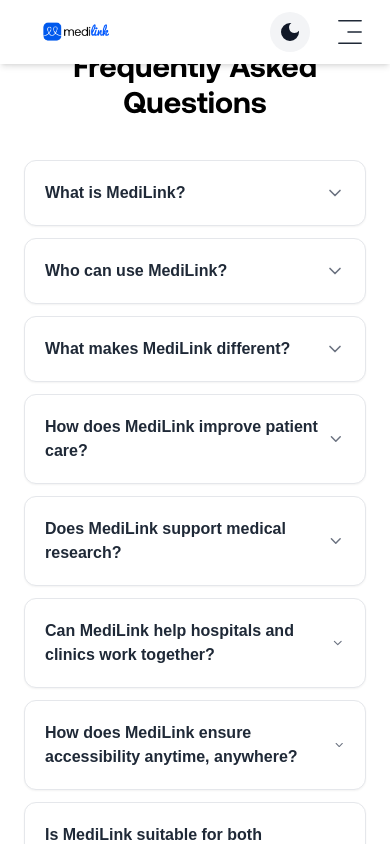
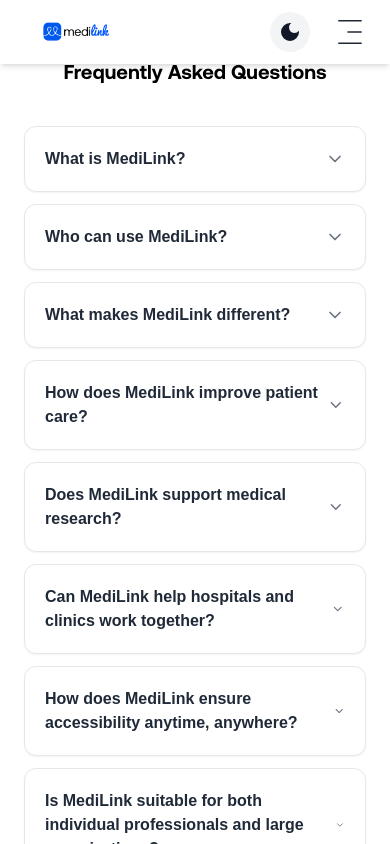
Before and after one commit to medilinkcare/medilink-web-app, a React (Vite) app: page /faq in a window 390 px wide. Shown: the top 844 px of the page. Built offline with nearby package versions, Linux system fonts and the light colour scheme; a web font is replaced by a local one.

Commit message:
herosection

```diff
--- a/src/components/FAQPage.jsx
+++ b/src/components/FAQPage.jsx
@@ -18,11 +18,11 @@
 
   return (
     <div className="w-full py-5 sm:px-16 dark:bg-gray-950 transition-colors duration-300">
-      <div className="text-center text-blue-600 dark:text-blue-400 text-sm font-semibold mb-2">
-        Similar questions asked
+      <div className="text-center">
+        <span className="text-blue-600  dark:text-[#0051FF] text-sm font-semibold mb-2 border border-transparent dark:bg-white  inline-block px-4 py-1 rounded-full">Similar questions asked</span>
       </div>
 
-      <h2 className="text-center text-3xl md:px-4 font-bold mb-10 dark:text-white">
+      <h2 className="text-center text-xl sm:text-3xl md:px-4 font-bold mb-10 dark:text-white">
         Frequently Asked Questions
       </h2>
 
--- a/src/components/HeroSection.jsx
+++ b/src/components/HeroSection.jsx
@@ -81,15 +81,15 @@
           dark:scrollbar-thumb-gray-600
           dark:scrollbar-track-gray-800
         ">
-          <img src={Rectangle_4098} className="rounded-xl " />
-          <img src={Rectangle_4099} className="rounded-xl " />
+          <img src={Rectangle_4098} className="rounded-xlw-[170px] h-[177px] " />
+          <img src={Rectangle_4099} className="rounded-xl w-[170px] h-[177px] " />
           <img src={Rectangle_4103} className="rounded-xl w-[170px] h-[177px] " />
           <img src={IMG_0401_1} className="rounded-xl w-[170px] h-[177px]" />
           <img src={IMG_0400_1} className="rounded-xl" />
-          <img src={Rectangle_4100} className="rounded-xl" />
-          <img src={Rectangle_4101} className="rounded-xl" />
-          <img src={Rectangle_4096} className="rounded-xl" />
-          <img src={Rectangle_4097} className="rounded-xl" />
+          <img src={Rectangle_4100} className="rounded-xl w-[170px] h-[177px]" />
+          <img src={Rectangle_4101} className="rounded-xl w-[170px] h-[177px]" />
+          <img src={Rectangle_4096} className="rounded-xl w-[170px] h-[177px]" />
+          <img src={Rectangle_4097} className="rounded-xl w-[170px] h-[177px]" />
         </div>
         <div
           className="
```
